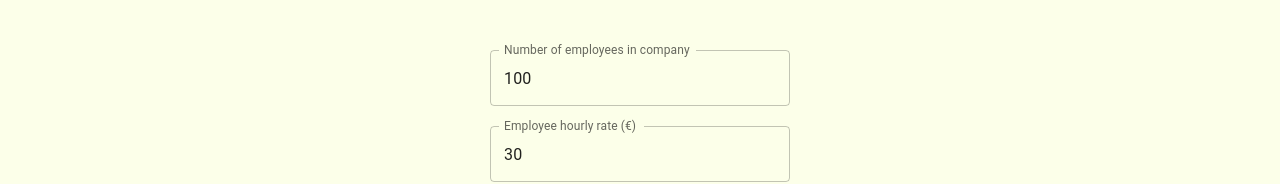
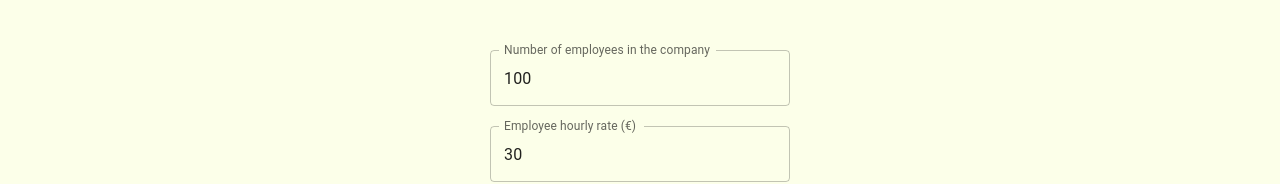
Before and after one commit to h-aburesha/my-next-website, a Next.js app: page /calc in a window 1280 px wide. Shown: the top 184 px of the page. Built offline with nearby package versions, Linux system fonts and the light colour scheme.

Commit message:
emploeyyes in company

```diff
--- a/pages/calc.tsx
+++ b/pages/calc.tsx
@@ -41,7 +41,7 @@ function CostSavingsCalculator() {
             }}
         >
             <TextField
-                label="Number of employees in company"
+                label="Number of employees in the company"
                 type="number"
                 value={numEmployees}
                 onChange={(e) => setNumEmployees(parseInt(e.target.value))}
```
